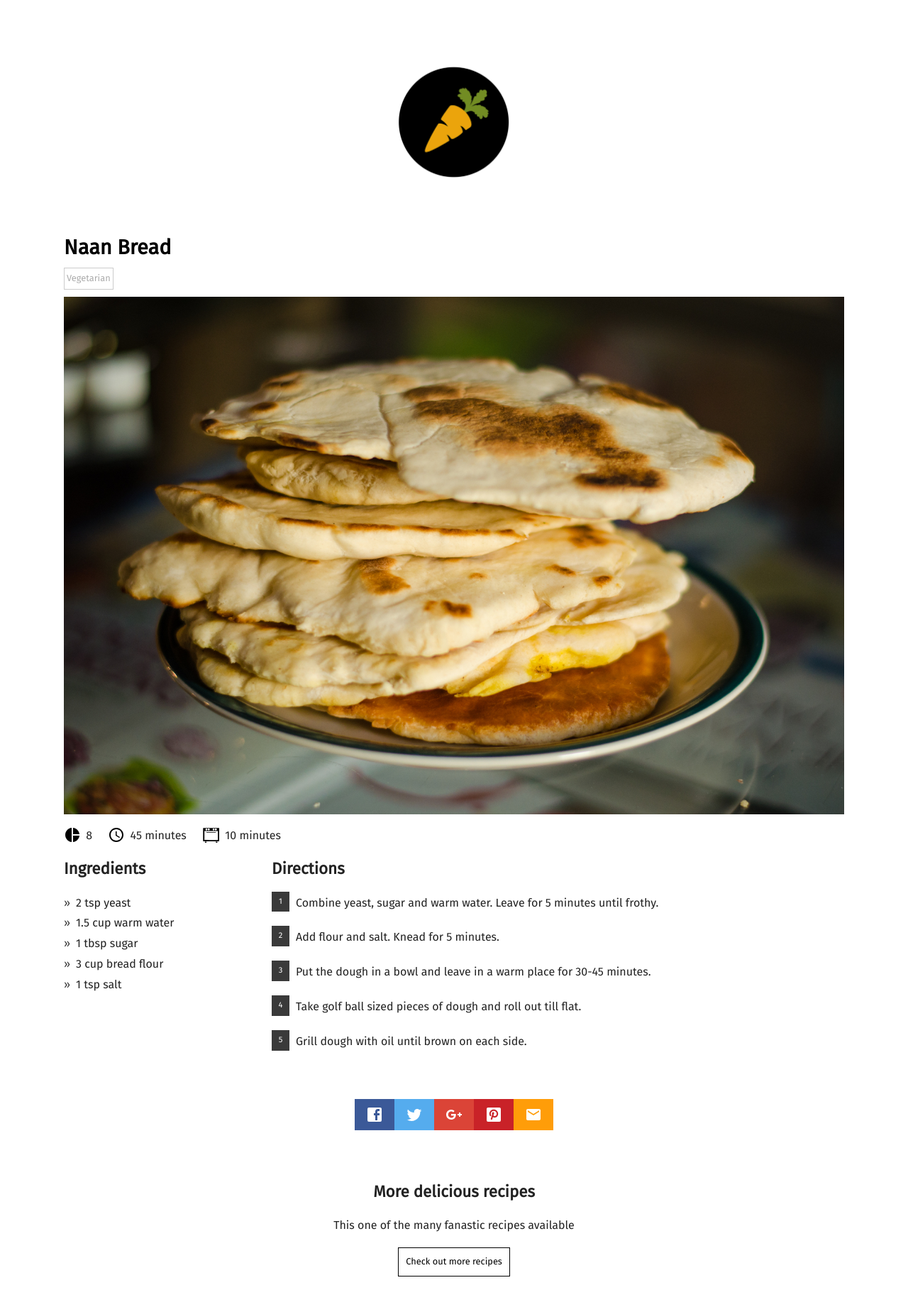
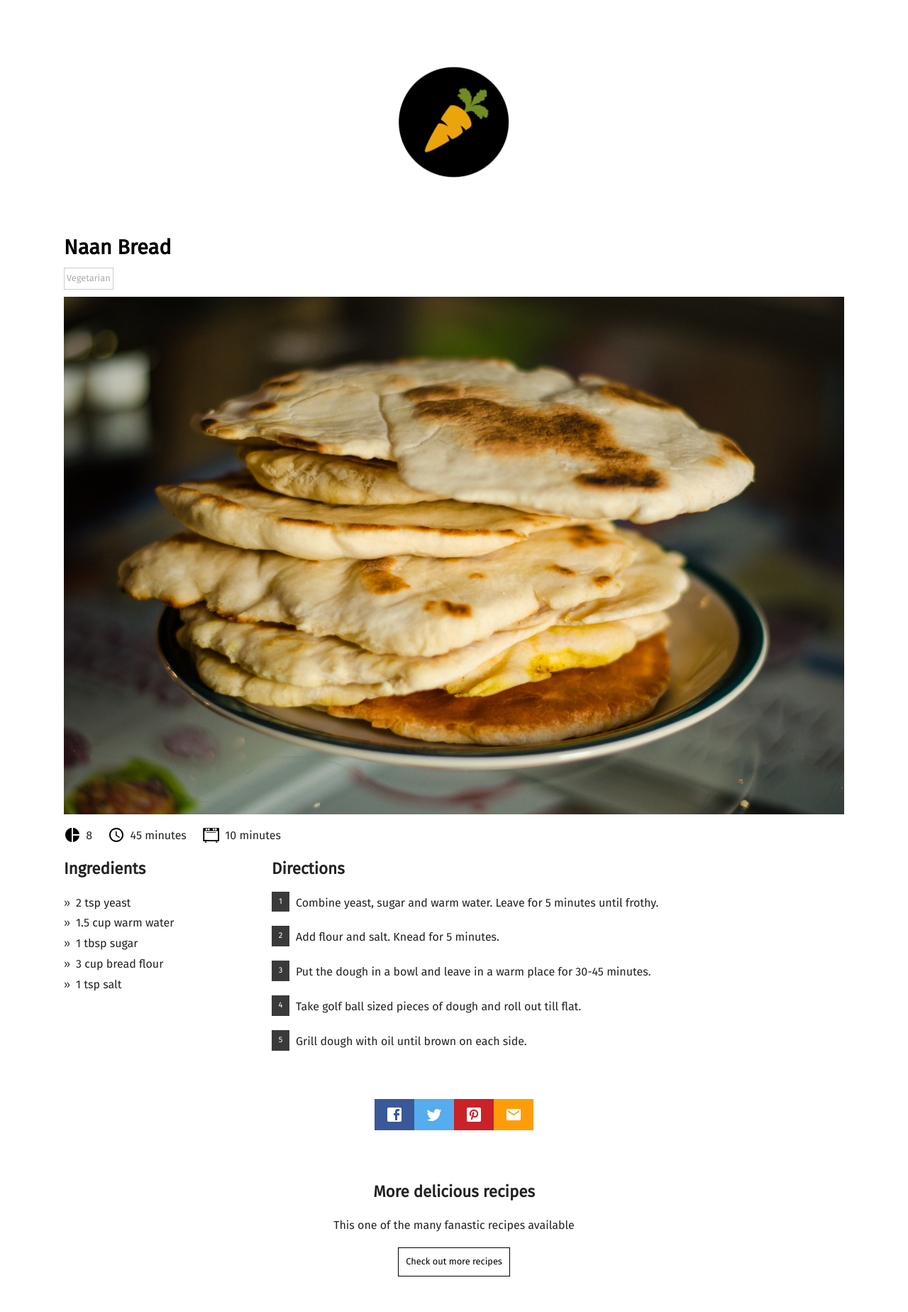
Before and after one commit to mneumegen/food, a Jekyll site: the page built from _posts/2017-07-16-naan-bread.md, in a window 1280 px wide. Shown: the whole page at 71% size. Built offline with Jekyll 4.4.1, drawn with Linux system fonts in a browser that asks for light colours; nearby versions of some CDN libraries; some web fonts are replaced.

Commit message:
Updated '_layouts/post.html' via CloudCannon

```diff
--- a/_layouts/post.html
+++ b/_layouts/post.html
@@ -33,7 +33,6 @@ layout: default
 		{% assign share_url = page.url | absolute_url | cgi_escape %}
 		<a class="facebook" href="https://www.facebook.com/sharer/sharer.php?u={{ share_url }}">{% include social-icon.html icon="Facebook" %}</a>
 		<a class="twitter" href="https://twitter.com/intent/tweet?url={{ share_url }}&amp;text=I'm%20going%20to%20this%20event!">{% include social-icon.html icon="Twitter" %}</a>
-		<a class="google-plus" href="https://plus.google.com/share?url={{ share_url }}">{% include social-icon.html icon="Google Plus" %}</a>
 		<a class="pinterest" href="//pinterest.com/pin/create/link/?url={{ share_url }}&amp;description={{ page.description }}">{% include social-icon.html icon="Pinterest" %}</a>
 		<a class="email" href="mailto:?subject=I've%20found%20a%20great%20recipe&amp;body=Check%20it%20out%20-%20{{ share_url }}">{% include social-icon.html icon="Email" %}</a>
 	</div>
```
